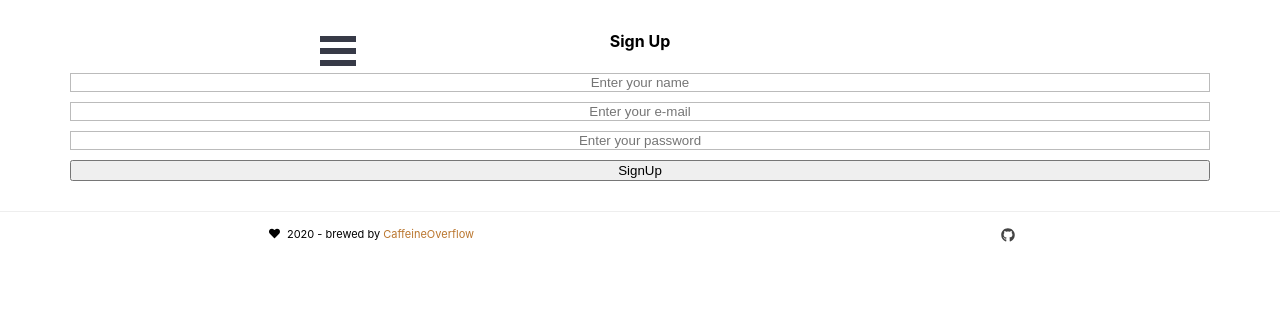
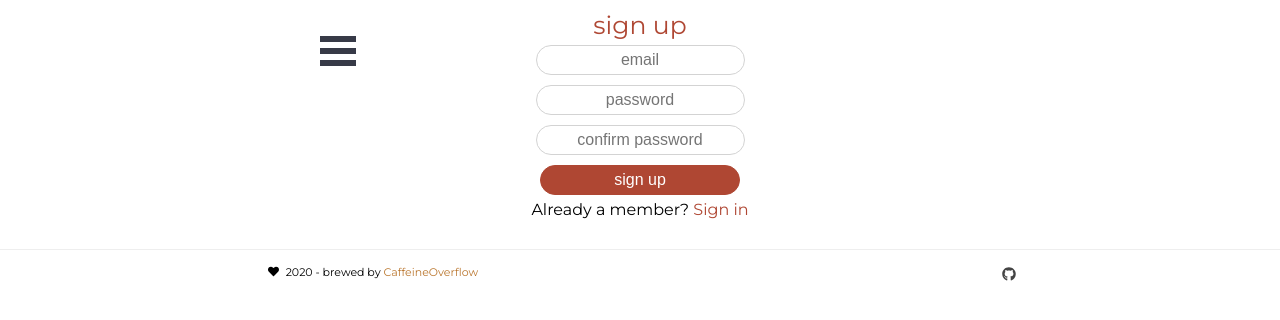
Before and after one commit to CafOverflow/foondo-frontend, a React app: page /signup in a window 1280 px wide. Built offline with nearby package versions, Linux system fonts and the light colour scheme.

Commit message:
created layouts for login, signup and welcome

```diff
--- a/src/components/EntryRouter.js
+++ b/src/components/EntryRouter.js
@@ -2,16 +2,23 @@ import React from 'react';
 import {
   BrowserRouter as Router,
   Route,
-  Link,
 } from 'react-router-dom';
 import Login from './Login';
 import SignUp from './SignUp';
 
 function EntryRouter() {
+  const changeRouteToLogin = () => {
+    window.location.href = '/login';
+  };
+  const changeRouteToSignUp = () => {
+    window.location.href = '/signup';
+  };
   return (
     <Router>
-      <div><Link to="/login">Login</Link></div>
-      <div><Link to="/signup">SignUp</Link></div>
+      <div className="entry-wrapper">
+        <button type="button" onClick={changeRouteToSignUp} className="entry-button entry-button-hover">sign up</button>
+        <button type="button" onClick={changeRouteToLogin} className="entry-button entry-button-hover">sign in</button>
+      </div>
       <div>
         <Route path="/login" component={Login} />
         <Route path="/signup" component={SignUp} />
--- a/src/components/Login.js
+++ b/src/components/Login.js
@@ -77,23 +77,23 @@ function Login() {
 
   return (
     <form onSubmit={handleSubmit} className="login-form">
-      <h4>Login</h4>
+      <div className="login-title">welcome back!</div>
       <input
-        className="login-form-input"
+        className="entry-button login-form-input"
         type="text"
         value={emailState.value}
         onChange={handleValueChange}
-        placeholder="Enter your e-mail" />
+        placeholder="e-mail" />
       <input
-        className="login-form-input"
-        type="text"
+        className="entry-button login-form-input"
+        type="password"
         value={passwordState.password}
         onChange={handlePasswordChange}
-        placeholder="Enter your password" />
+        placeholder="password" />
       <input
-        className="login-form-button"
+        className="entry-button login-form-button"
         type="submit"
-        value="Login" />
+        value="sign in" />
     </form>
   );
 }
--- a/src/components/SignUp.js
+++ b/src/components/SignUp.js
@@ -1,25 +1,36 @@
+/* eslint-disable jsx-a11y/click-events-have-key-events */
+/* eslint-disable jsx-a11y/no-static-element-interactions */
+/* eslint-disable jsx-a11y/anchor-is-valid */
 import React from 'react';
 
 function SignUp() {
+  const changeRouteToLogin = () => {
+    window.location.href = '/login';
+  };
+
   return (
     <form className="login-form">
-      <h4>Sign Up</h4>
+      <div className="login-title">sign up</div>
       <input
-        className="login-form-input"
+        className="entry-button login-form-input"
         type="text"
-        placeholder="Enter your name" />
+        placeholder="email" />
       <input
-        className="login-form-input"
-        type="text"
-        placeholder="Enter your e-mail" />
+        className="entry-button login-form-input"
+        type="password"
+        placeholder="password" />
       <input
-        className="login-form-input"
-        type="text"
-        placeholder="Enter your password" />
+        className="entry-button login-form-input"
+        type="password"
+        placeholder="confirm password" />
       <input
-        className="login-form-button"
+        className="entry-button login-form-button"
         type="submit"
-        value="SignUp" />
+        value="sign up" />
+      <div>
+        Already a member?
+        <a className="redirect-link" onClick={changeRouteToLogin}> Sign in</a>
+      </div>
     </form>
   );
 }
--- a/src/index.css
+++ b/src/index.css
@@ -1,8 +1,8 @@
+@import url("https://fonts.googleapis.com/css2?family=Montserrat:ital,wght@0,100;0,200;0,300;0,400;0,500;0,600;0,700;0,800;0,900;1,100;1,200;1,300;1,400;1,500;1,600;1,700;1,800;1,900&display=swap");
+
 body {
   margin: 0;
-  font-family: -apple-system, BlinkMacSystemFont, "Segoe UI", "Roboto", "Oxygen",
-    "Ubuntu", "Cantarell", "Fira Sans", "Droid Sans", "Helvetica Neue",
-    sans-serif;
+  font-family: "Montserrat", sans-serif;
   -webkit-font-smoothing: antialiased;
   -moz-osx-font-smoothing: grayscale;
 }
@@ -14,6 +14,10 @@ code {
 
 a {
   color: inherit;
+}
+
+button {
+  font-family: "Montserrat", sans-serif;
 }
 
 .back-button {
@@ -31,6 +35,42 @@ a {
   outline: inherit;
 }
 
+/* Welcome page*/
+
+.entry-wrapper {
+  display: flex;
+  flex-direction: column;
+  align-items: center;
+  justify-content: center;
+  height: 500px;
+}
+
+.entry-button {
+  background-color: white;
+  color: #af4733;
+  text-decoration: none;
+  margin: 5px auto;
+  padding: 5px 0;
+  min-width: 200px;
+  border: 1px solid white;
+  border-radius: 15px;
+  font-size: 20px;
+}
+
+.entry-button:hover {
+  cursor: pointer;
+}
+
+.entry-button-hover {
+  box-shadow: 0 16px 24px 2px rgba(0, 0, 0, 0.14);
+}
+
+.entry-button-hover:hover {
+  background-color: #af4733;
+  color: white;
+  border: 1px solid #af4733;
+}
+
 /* Login */
 .login-form {
   display: flex;
@@ -39,18 +79,32 @@ a {
   justify-content: center;
 }
 
-.login-form-input {
-  text-align: center;
-  border: 0.5px solid #bbb;
-  font-weight: 300;
-  font-family: "Montserrat", sans-serif;
-  margin-bottom: 10px;
+.login-title {
+  color: #af4733;
+  font-size: 25px;
 }
 
-.login-form-input:focus {
+.login-form-input {
+  font-size: 16px;
+  text-align: center;
+  border: 1px solid lightgrey;
+}
+
+.entry-button:focus {
   outline: none !important;
-  border: 1px solid #f6b26b;
-  background-color: #f5f5f5;
+  border: 1px solid #af4733;
+}
+
+.login-form-button {
+  font-size: 16px;
+  background-color: #af4733;
+  color: white;
+  border: 1px solid #af4733;
+}
+
+.redirect-link {
+  color: #af4733;
+  cursor: pointer;
 }
 
 /* Menu */
```
